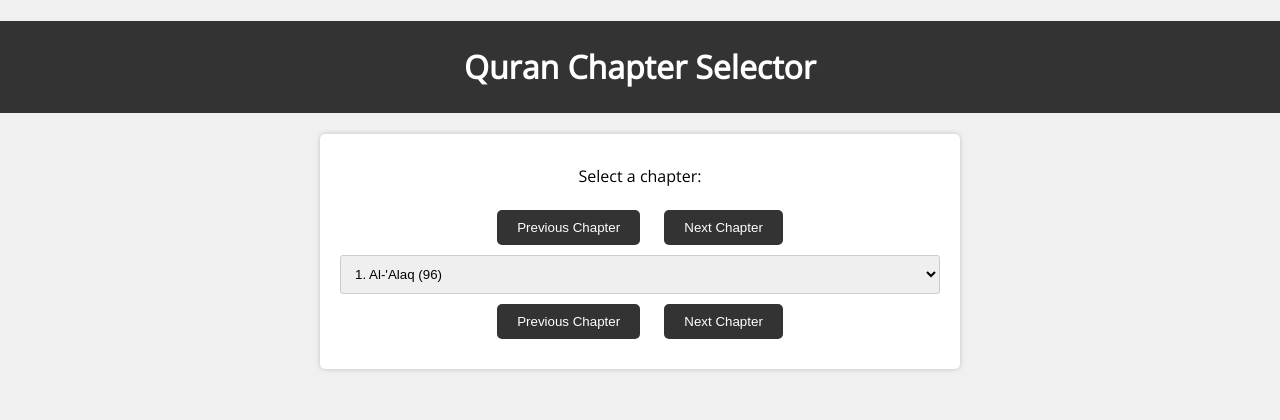
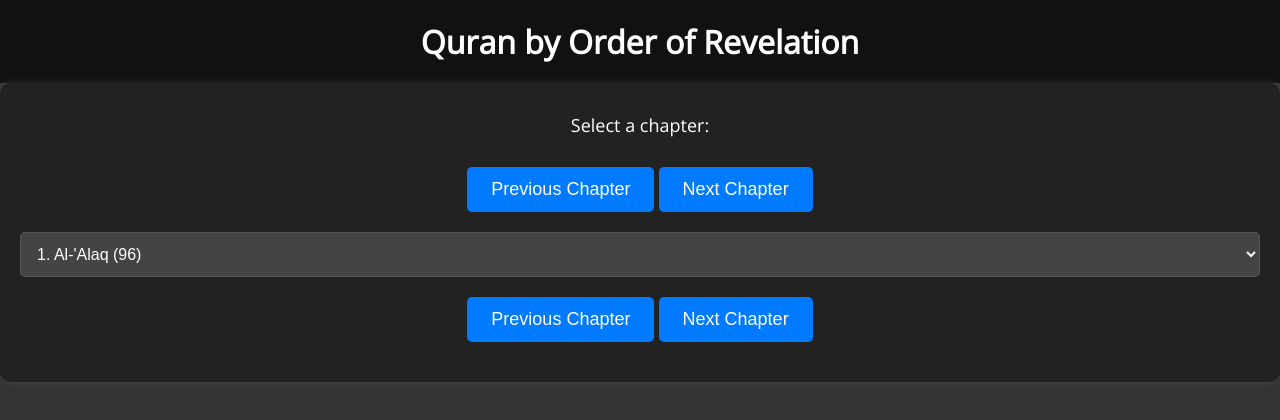
Before and after one commit to riyadhctg/quran-revelation-order, a plain HTML site: page index.html in a window 1280 px wide. Drawn offline with nearby package versions, Linux system fonts and the light colour scheme.

Commit message:
quran rev order

```diff
--- a/index.html
+++ b/index.html
@@ -6,57 +6,63 @@
     <style>
         body {
             font-family: 'Open Sans', Arial, sans-serif;
-            line-height: 1.6;
-            background-color: #f0f0f0;
+            background-color: #333;
+            color: #fff;
             text-align: center;
             margin: 0;
             padding: 0;
         }
 
         h1 {
-            background-color: #333;
-            color: #fff;
+            background-color: #111;
             padding: 20px 0;
+            margin: 0;
         }
 
         .container {
-            max-width: 600px;
-            margin: 0 auto;
+            max-width: 100%;
             padding: 20px;
-            background-color: #fff;
-            border-radius: 5px;
-            box-shadow: 0 0 5px rgba(0, 0, 0, 0.2);
+            background-color: #222;
+            border-radius: 10px;
+            box-shadow: 0 0 10px rgba(255, 255, 255, 0.1);
         }
 
         label {
             display: block;
             margin: 10px 0;
+            font-size: 18px;
         }
 
         select {
             width: 100%;
-            padding: 10px;
-            border: 1px solid #ccc;
-            border-radius: 3px;
+            padding: 12px;
+            border: 1px solid #555;
+            border-radius: 5px;
+            font-size: 16px;
+            background-color: #444;
+            color: #fff;
         }
 
         .verse {
-            margin: 8px 0;
+            margin: 10px 0;
             text-align: left;
+            font-size: 16px;
         }
 
         button {
-            background-color: #333;
+            background-color: #007bff;
             color: #fff;
             border: none;
-            padding: 10px 20px;
-            margin: 10px;
+            padding: 12px 24px;
+            margin: 20px 0;
             border-radius: 5px;
             cursor: pointer;
+            font-size: 18px;
+            transition: background-color 0.3s;
         }
 
         button:hover {
-            background-color: #555;
+            background-color: #0056b3;
         }
 
         /* Responsive Styles */
@@ -78,7 +84,7 @@
             }
 
             select {
-                padding: 8px;
+                padding: 10px;
                 font-size: 14px;
             }
 
@@ -88,14 +94,17 @@
             }
 
             button {
-                padding: 8px 16px;
-                margin: 8px;
+                padding: 10px 20px;
+                margin: 10px 0;
+                font-size: 16px;
             }
         }
     </style>
+
+
 </head>
 <body>
-    <h1>Quran Chapter Selector</h1>
+    <h1>Quran by Order of Revelation</h1>
     <div class="container">
         <label for="chapter-select">Select a chapter:</label>
         <button id="prev-chapter-up">Previous Chapter</button>
```
